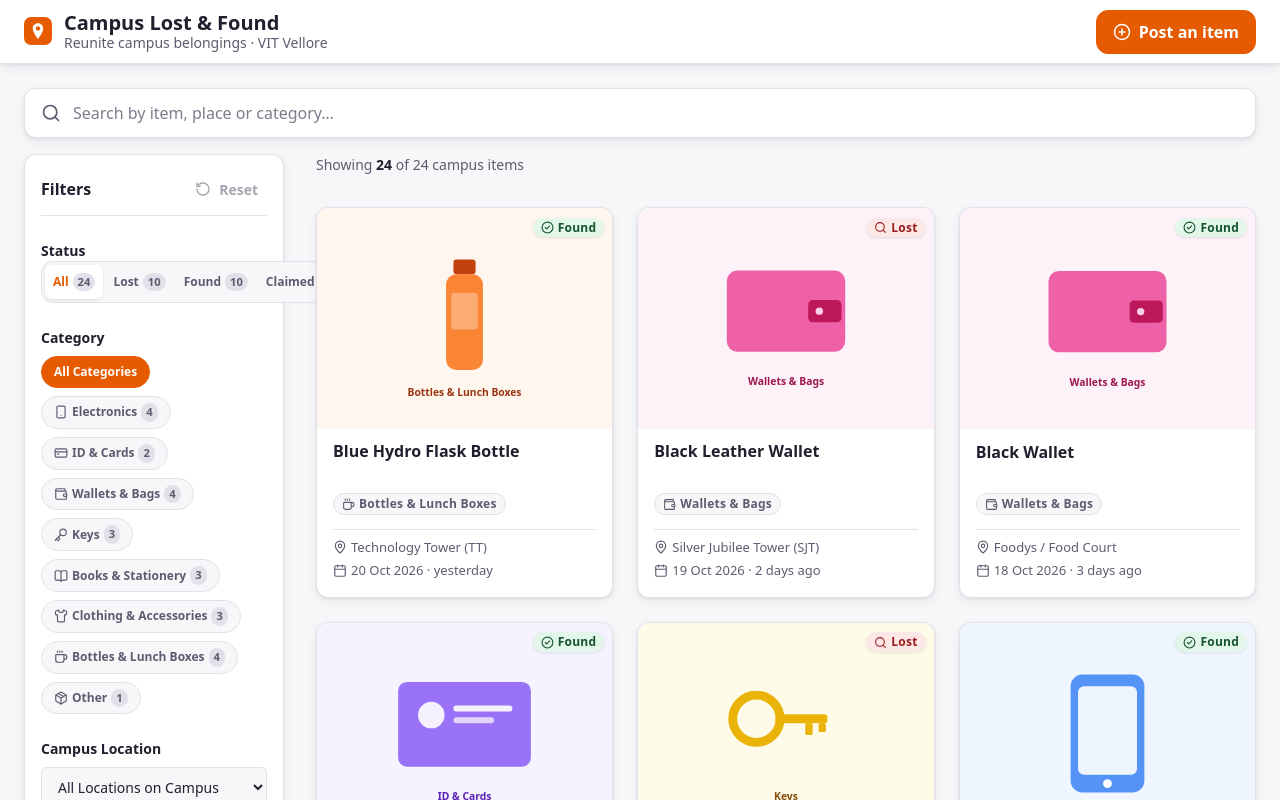
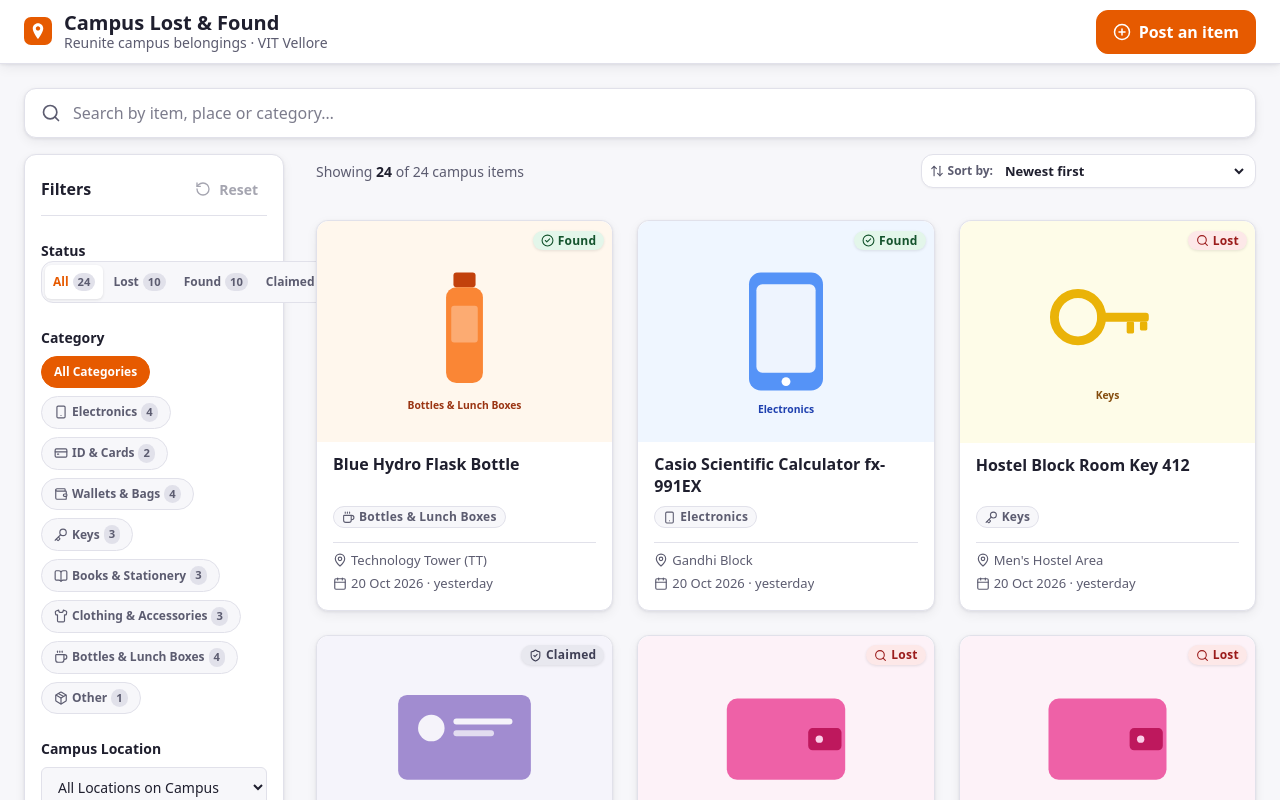
Before and after one commit to vaibhavmittal29/campus-lost-and-found, a React (Vite) app: page / in a window 1280 px wide. Shown: the top 800 px of the page. Built offline with nearby package versions, Linux system fonts and the light colour scheme.

Commit message:
feat(sort): add newest/oldest/nearest/best-match sorting

```diff
--- a/src/App.jsx
+++ b/src/App.jsx
@@ -1,14 +1,17 @@
-import { useState, useMemo, useEffect } from 'react'
+import { useState, useMemo, useEffect, useRef } from 'react'
 import { useItems } from './hooks/useItems.js'
 import { useFilters } from './hooks/useFilters.js'
 import { useDebouncedValue } from './hooks/useDebouncedValue.js'
 import { filterItems } from './utils/filterItems.js'
+import { sortItems } from './utils/sortItems.js'
+import { distanceBetween, formatDistanceMeters } from './utils/distance.js'
 import Header from './components/layout/Header.jsx'
 import Footer from './components/layout/Footer.jsx'
 import PageContainer from './components/layout/PageContainer.jsx'
 import SearchBar from './components/filters/SearchBar.jsx'
 import FilterPanel from './components/filters/FilterPanel.jsx'
 import ResultsSummary from './components/filters/ResultsSummary.jsx'
+import SortSelect from './components/filters/SortSelect.jsx'
 import ItemGrid from './components/items/ItemGrid.jsx'
 import ItemCard from './components/items/ItemCard.jsx'
 import ItemCardSkeleton from './components/items/ItemCardSkeleton.jsx'
@@ -20,25 +23,41 @@ export default function App() {
   const { items, status, error, reload } = useItems()
   const { filters, setFilter, resetFilters } = useFilters()
 
-  // Raw search input state for instant responsiveness
+  // Raw search input state for instant typing responsiveness
   const [searchText, setSearchText] = useState(filters.q || '')
   const debouncedSearchText = useDebouncedValue(searchText, 300)
+  const hadQueryRef = useRef(Boolean(filters.q))
 
   // Keep debounced search query synced with filters
   useEffect(() => {
     if (debouncedSearchText !== filters.q) {
       setFilter('q', debouncedSearchText)
+
+      // Auto-switch to "relevance" when search term is first entered
+      if (debouncedSearchText && !hadQueryRef.current) {
+        setFilter('sort', 'relevance')
+        hadQueryRef.current = true
+      } else if (!debouncedSearchText) {
+        hadQueryRef.current = false
+        if (filters.sort === 'relevance') {
+          setFilter('sort', 'newest')
+        }
+      }
     }
-  }, [debouncedSearchText, filters.q, setFilter])
+  }, [debouncedSearchText, filters.q, filters.sort, setFilter])
 
-  // Sync back if filters.q changes externally (e.g. resetFilters or chips)
+  // Sync back if filters.q is cleared externally (e.g. chip or reset)
   useEffect(() => {
     if (filters.q !== searchText && filters.q === '') {
       setSearchText('')
+      hadQueryRef.current = false
+      if (filters.sort === 'relevance') {
+        setFilter('sort', 'newest')
+      }
     }
-  }, [filters.q, searchText])
+  }, [filters.q, searchText, filters.sort, setFilter])
 
-  // Category & status counts calculation
+  // Category & status counts
   const counts = useMemo(() => {
     const statusCounts = { all: items.length, lost: 0, found: 0, claimed: 0 }
     const categoryCounts = {}
@@ -53,9 +72,13 @@ export default function App() {
     return { status: statusCounts, categories: categoryCounts }
   }, [items])
 
-  // Pure filtering
+  // Pure filtering followed by pure sorting
   const visibleItems = useMemo(() => {
-    return filterItems(items, filters)
+    const filtered = filterItems(items, filters)
+    return sortItems(filtered, filters.sort, {
+      q: filters.q,
+      ref: filters.ref,
+    })
   }, [items, filters])
 
   const handleClearSearch = () => {
@@ -143,6 +166,15 @@ export default function App() {
                     total={items.length}
                     filters={filters}
                     onRemoveFilter={handleRemoveChip}
+                    sortSlot={
+                      <SortSelect
+                        value={filters.sort}
+                        onChange={(sortVal) => setFilter('sort', sortVal)}
+                        hasQuery={Boolean(filters.q)}
+                        referenceLocation={filters.ref}
+                        onReferenceChange={(refVal) => setFilter('ref', refVal)}
+                      />
+                    }
                   />
 
                   {visibleItems.length === 0 ? (
@@ -160,6 +192,13 @@ export default function App() {
                           key={item.id}
                           item={item}
                           onOpen={handleOpenItem}
+                          distanceHint={
+                            filters.sort === 'nearest'
+                              ? formatDistanceMeters(
+                                  distanceBetween(item.locationId, filters.ref),
+                                )
+                              : null
+                          }
                         />
                       ))}
                     </ItemGrid>
--- /dev/null
+++ b/src/components/filters/SortSelect.css
@@ -0,0 +1,65 @@
+.sort-controls {
+  display: flex;
+  align-items: center;
+  flex-wrap: wrap;
+  gap: var(--space-2);
+}
+
+.sort-select-wrapper,
+.ref-location-wrapper {
+  display: inline-flex;
+  align-items: center;
+  gap: var(--space-1);
+  background-color: var(--color-surface);
+  border: 1px solid var(--color-border);
+  border-radius: var(--radius-md);
+  padding: 2px var(--space-2);
+  box-shadow: 0 1px 2px rgba(0, 0, 0, 0.04);
+  transition: border-color var(--transition-fast);
+}
+
+.sort-select-wrapper:focus-within,
+.ref-location-wrapper:focus-within {
+  border-color: var(--color-primary);
+}
+
+.sort-label,
+.ref-location-label {
+  display: inline-flex;
+  align-items: center;
+  gap: 4px;
+  font-size: 0.75rem;
+  font-weight: 600;
+  color: var(--color-text-muted);
+  white-space: nowrap;
+}
+
+.sort-icon,
+.ref-location-icon {
+  color: var(--color-text-muted);
+}
+
+.sort-select,
+.ref-location-select {
+  border: none;
+  background: transparent;
+  font-size: 0.8125rem;
+  font-weight: 600;
+  color: var(--color-text);
+  padding: var(--space-1) var(--space-1);
+  cursor: pointer;
+  outline: none;
+}
+
+.ref-location-wrapper {
+  background-color: #fffaf5;
+  border-color: #fed7aa;
+}
+
+.ref-location-label {
+  color: var(--color-primary);
+}
+
+.ref-location-icon {
+  color: var(--color-primary);
+}
--- /dev/null
+++ b/src/components/filters/SortSelect.jsx
@@ -0,0 +1,67 @@
+import { ArrowUpDown, Navigation } from 'lucide-react'
+import { SORT_OPTIONS } from '../../constants/sortOptions.js'
+import { LOCATIONS } from '../../constants/locations.js'
+import './SortSelect.css'
+
+export default function SortSelect({
+  value = 'newest',
+  onChange,
+  hasQuery = false,
+  referenceLocation = 'tt',
+  onReferenceChange,
+}) {
+  return (
+    <div className="sort-controls">
+      <div className="sort-select-wrapper">
+        <label htmlFor="sort-select" className="sort-label">
+          <ArrowUpDown size={14} className="sort-icon" aria-hidden="true" />
+          <span>Sort by:</span>
+        </label>
+        <select
+          id="sort-select"
+          className="sort-select"
+          value={value}
+          onChange={(e) => onChange(e.target.value)}
+        >
+          {SORT_OPTIONS.map((opt) => {
+            const isRelevance = opt.id === 'relevance'
+            const isDisabled = isRelevance && !hasQuery
+
+            return (
+              <option
+                key={opt.id}
+                value={opt.id}
+                disabled={isDisabled}
+                title={isDisabled ? 'Type a search term to sort by Best match' : ''}
+              >
+                {opt.label} {isDisabled ? '(search query needed)' : ''}
+              </option>
+            )
+          })}
+        </select>
+      </div>
+
+      {value === 'nearest' && (
+        <div className="ref-location-wrapper">
+          <label htmlFor="ref-location-select" className="ref-location-label">
+            <Navigation size={13} className="ref-location-icon" aria-hidden="true" />
+            <span>Near:</span>
+          </label>
+          <select
+            id="ref-location-select"
+            className="ref-location-select"
+            value={referenceLocation}
+            onChange={(e) => onReferenceChange && onReferenceChange(e.target.value)}
+            aria-label="Reference location for nearest sort"
+          >
+            {LOCATIONS.map((loc) => (
+              <option key={loc.id} value={loc.id}>
+                {loc.label}
+              </option>
+            ))}
+          </select>
+        </div>
+      )}
+    </div>
+  )
+}
--- /dev/null
+++ b/src/utils/distance.js
@@ -0,0 +1,27 @@
+import { getLocation } from '../constants/locations.js'
+
+/**
+ * Calculates Euclidean distance between two campus location IDs
+ * using the normalized campus grid (0–100 scale).
+ */
+export function distanceBetween(locationIdA, locationIdB) {
+  if (locationIdA === locationIdB) return 0
+
+  const locA = getLocation(locationIdA)
+  const locB = getLocation(locationIdB)
+
+  const dx = locA.x - locB.x
+  const dy = locA.y - locB.y
+
+  return Math.sqrt(dx * dx + dy * dy)
+}
+
+/**
+ * Converts grid units to approximate real-world campus walking meters (roughly x4).
+ * Returns a friendly string like "≈ 120 m away".
+ */
+export function formatDistanceMeters(distanceUnits) {
+  if (distanceUnits === 0) return 'Here'
+  const meters = Math.round(distanceUnits * 4)
+  return `≈ ${meters} m`
+}
--- /dev/null
+++ b/src/utils/relevance.js
@@ -0,0 +1,47 @@
+import { getLocation } from '../constants/locations.js'
+
+/**
+ * Computes a relevance score for a given item based on the search query.
+ * Scoring rules:
+ * - Title word-start match: +5
+ * - Title contains: +3
+ * - Category or Location label contains: +2
+ * - Description contains: +1
+ */
+export function scoreItem(item, q = '') {
+  if (!item || !q) return 0
+
+  const words = q.trim().toLowerCase().split(/\s+/).filter(Boolean)
+  if (words.length === 0) return 0
+
+  const title = (item.title || '').toLowerCase()
+  const desc = (item.description || '').toLowerCase()
+  const cat = (item.category || '').toLowerCase()
+  const locLabel = getLocation(item.locationId).label.toLowerCase()
+
+  let totalScore = 0
+
+  words.forEach((word) => {
+    // Word boundary start match in title (e.g. "wal" matches "Wallet")
+    const wordBoundaryRegex = new RegExp(`\\b${escapeRegExp(word)}`, 'i')
+    if (wordBoundaryRegex.test(title)) {
+      totalScore += 5
+    } else if (title.includes(word)) {
+      totalScore += 3
+    }
+
+    if (cat.includes(word) || locLabel.includes(word)) {
+      totalScore += 2
+    }
+
+    if (desc.includes(word)) {
+      totalScore += 1
+    }
+  })
+
+  return totalScore
+}
+
+function escapeRegExp(string) {
+  return string.replace(/[.*+?^${}()|[\]\\]/g, '\\$&')
+}
--- /dev/null
+++ b/src/utils/sortItems.js
@@ -0,0 +1,58 @@
+import { distanceBetween } from './distance.js'
+import { scoreItem } from './relevance.js'
+
+/**
+ * Pure sorting function for lost & found items.
+ * Guarantees no mutation of the source array.
+ */
+export function sortItems(items, sortMode = 'newest', options = {}) {
+  if (!Array.isArray(items)) return []
+
+  const { q = '', ref = 'tt' } = options
+  const list = [...items]
+
+  switch (sortMode) {
+    case 'newest':
+      return list.sort((a, b) => {
+        const timeA = new Date(a.postedAt || a.date).getTime()
+        const timeB = new Date(b.postedAt || b.date).getTime()
+        return timeB - timeA
+      })
+
+    case 'oldest':
+      return list.sort((a, b) => {
+        const timeA = new Date(a.postedAt || a.date).getTime()
+        const timeB = new Date(b.postedAt || b.date).getTime()
+        return timeA - timeB
+      })
+
+    case 'nearest':
+      return list.sort((a, b) => {
+        const distA = distanceBetween(a.locationId, ref)
+        const distB = distanceBetween(b.locationId, ref)
+        if (distA !== distB) {
+          return distA - distB
+        }
+        // Tie-break with newest
+        const timeA = new Date(a.postedAt || a.date).getTime()
+        const timeB = new Date(b.postedAt || b.date).getTime()
+        return timeB - timeA
+      })
+
+    case 'relevance':
+      return list.sort((a, b) => {
+        const scoreA = scoreItem(a, q)
+        const scoreB = scoreItem(b, q)
+        if (scoreA !== scoreB) {
+          return scoreB - scoreA
+        }
+        // Tie-break with newest
+        const timeA = new Date(a.postedAt || a.date).getTime()
+        const timeB = new Date(b.postedAt || b.date).getTime()
+        return timeB - timeA
+      })
+
+    default:
+      return list
+  }
+}
```
